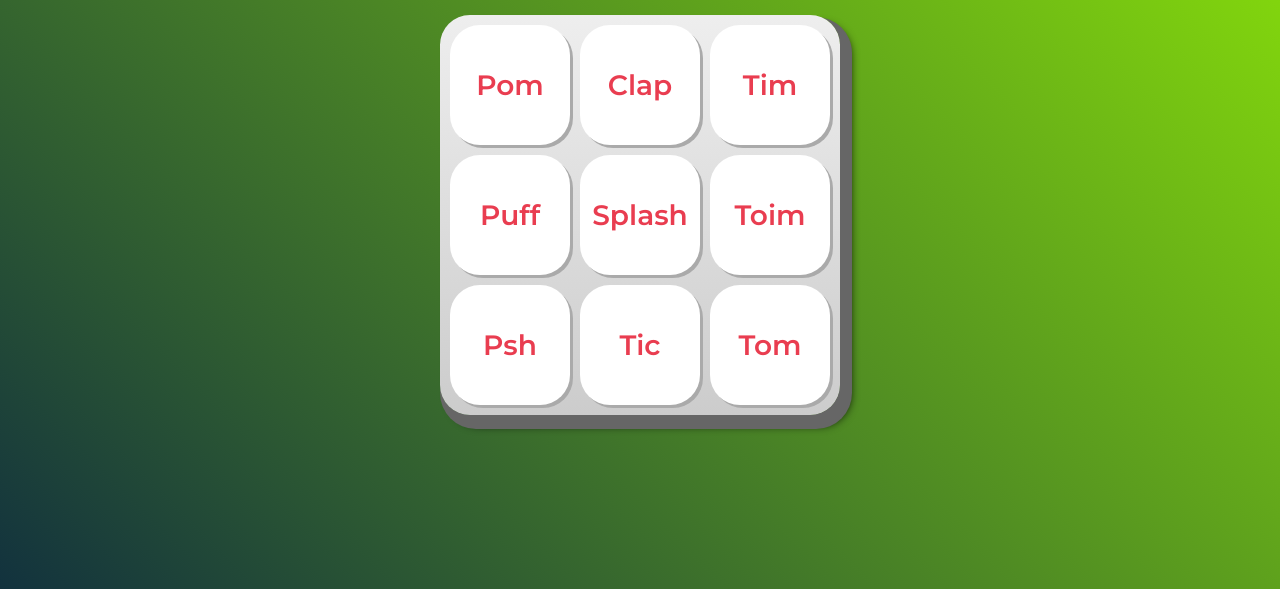
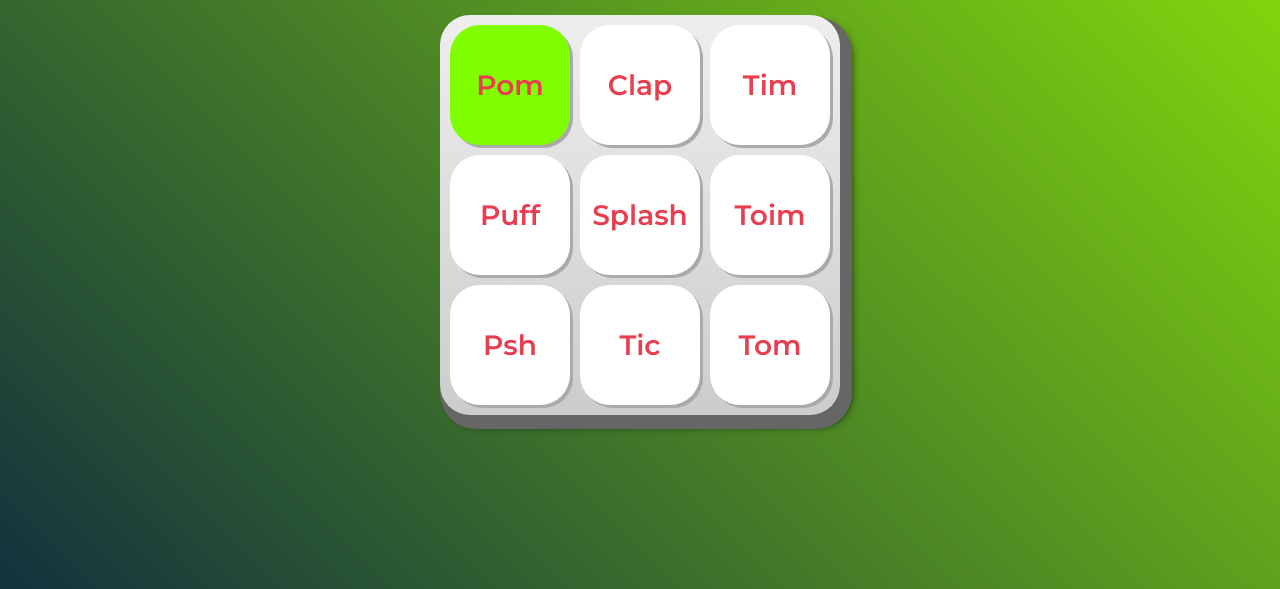
Before and after one commit to romulopena/aluramidi-1b-ccm, a plain HTML site: page index.html in a window 1280 px wide. Shown: the part 211-800 px from the top of the page. Drawn offline with Linux system fonts and the light colour scheme.

Commit message:
exemplo inline

```diff
--- a/index.html
+++ b/index.html
@@ -21,7 +21,7 @@
     <h1>Alura Midi</h1>
 
     <section class="teclado">
-        <button class="tecla tecla_pom">Pom</button>
+        <button style="background-color: chartreuse;" class="tecla tecla_pom">Pom</button>
         <button class="tecla tecla_clap">Clap</button>
         <button class="tecla tecla_tim">Tim</button>
 
```
